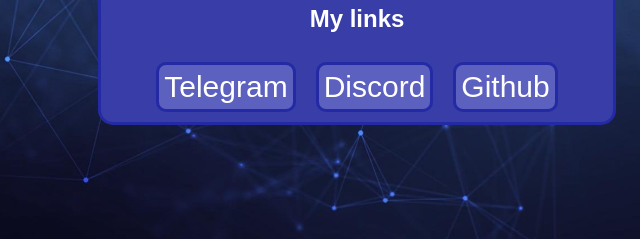
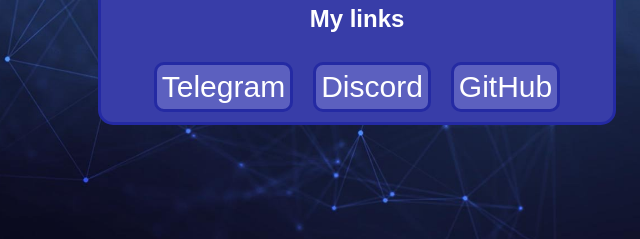
Before and after one commit to vegacy339/vegacy339.github.io, a plain HTML site: page index.html in a window 1280 px wide. Shown: the part 462-701 px from the top of the page, 283-923 px from the left. Drawn offline with Linux system fonts and the light colour scheme.

Commit message:
Changed the name 'Github' to 'GitHub' in the 'My links' block

```diff
--- a/index.html
+++ b/index.html
@@ -33,7 +33,7 @@
             <div class="links-row">
             <span class="link-to-social-network"><a href="https://t.me/vegacy1337">Telegram</a></span>
             <span class="link-to-social-network"><a href="https://discord.com/users/persiqof">Discord</a></span>
-            <span class="link-to-social-network"><a href="https://github.com/vegacy339">Github</a></span>
+            <span class="link-to-social-network"><a href="https://github.com/vegacy339">GitHub</a></span>
             </div>
         </div>
         </section>
```
